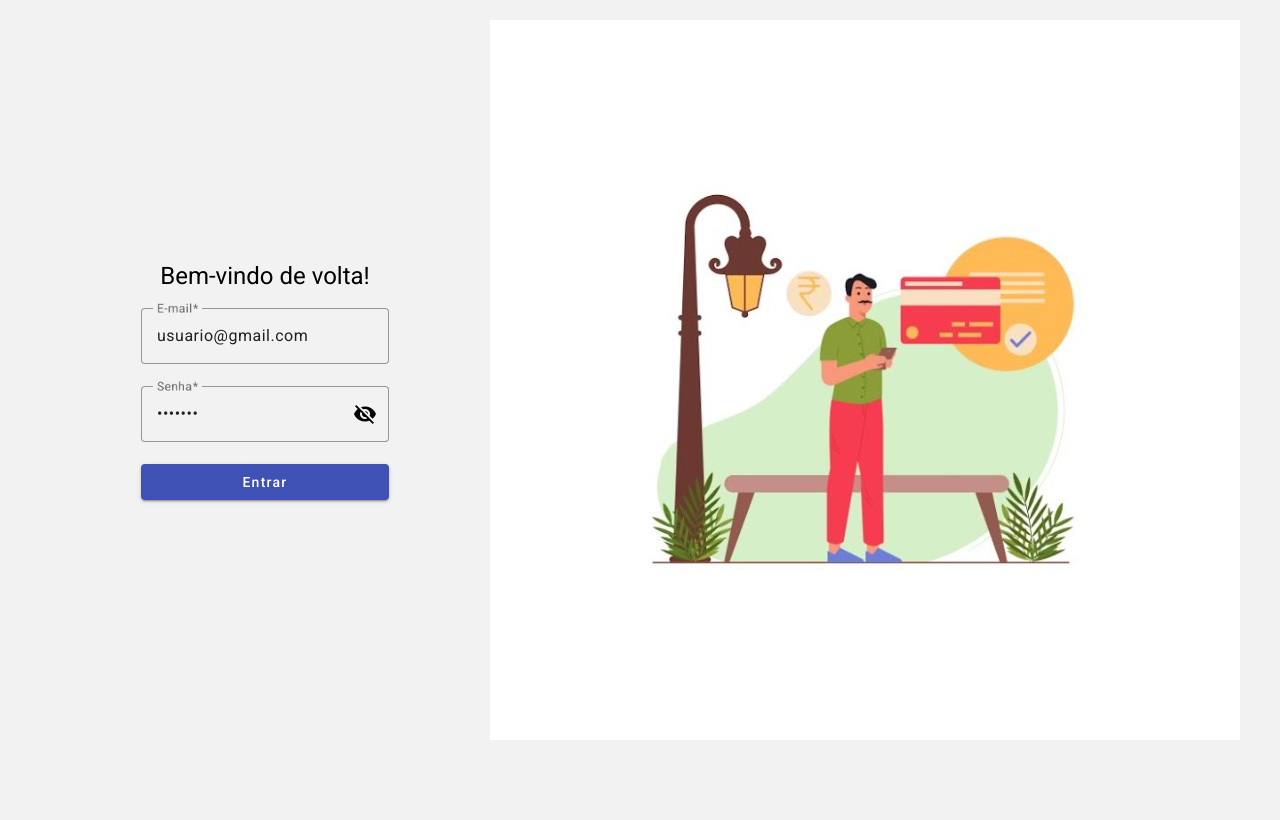
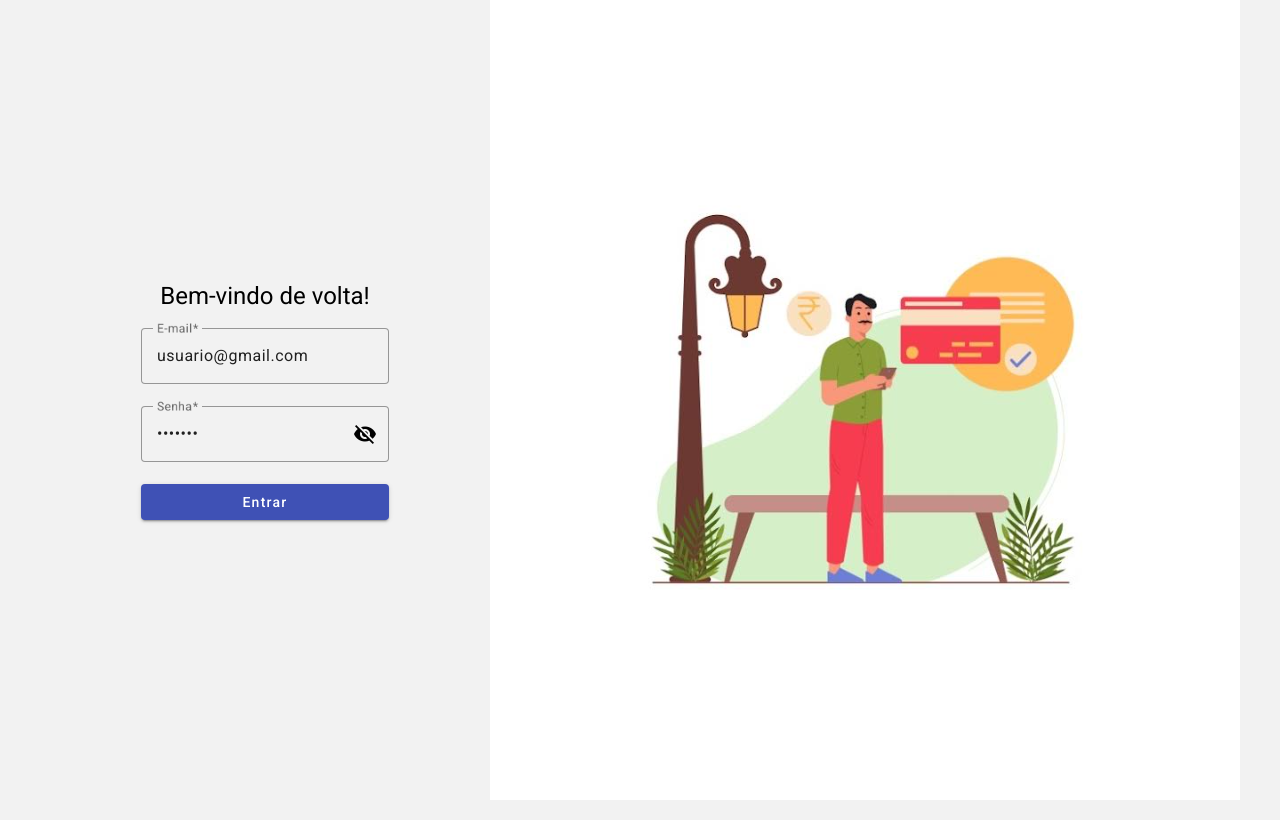
Before and after one commit to LucieneFagundes/pay-friend, an Angular app: page /login in a window 1280 px wide. Built offline with nearby package versions, Linux system fonts and the light colour scheme.

Commit message:
:lipstick: style: edit css

```diff
--- a/src/app/app.component.scss
+++ b/src/app/app.component.scss
@@ -1,4 +1,4 @@
 .container {
-  margin: 20px auto;
+  margin: 0px auto;
   max-width: 1200px;
 }
--- a/src/app/auth/components/login/login.component.scss
+++ b/src/app/auth/components/login/login.component.scss
@@ -1,7 +1,7 @@
 .container {
   display: flex;
   flex-direction: row;
-  height: 90vh;
+  height: 100vh;
 }
 
 .container > .login-box {
--- a/src/app/payments/components/new-payment/new-payment.component.scss
+++ b/src/app/payments/components/new-payment/new-payment.component.scss
@@ -38,7 +38,7 @@ input {
 .mat-dialog-actions {
   display: flex;
   flex-direction: row;
-  justify-content: end;
+  justify-content: flex-end;
   gap: 10px;
   padding: 8px 24px;
 }
--- a/src/app/payments/components/payments/payments.component.scss
+++ b/src/app/payments/components/payments/payments.component.scss
@@ -1,6 +1,6 @@
 .container {
   width: 95%;
-  margin: 0 auto;
+  margin: 20px auto;
 }
 
 h1 {
```
